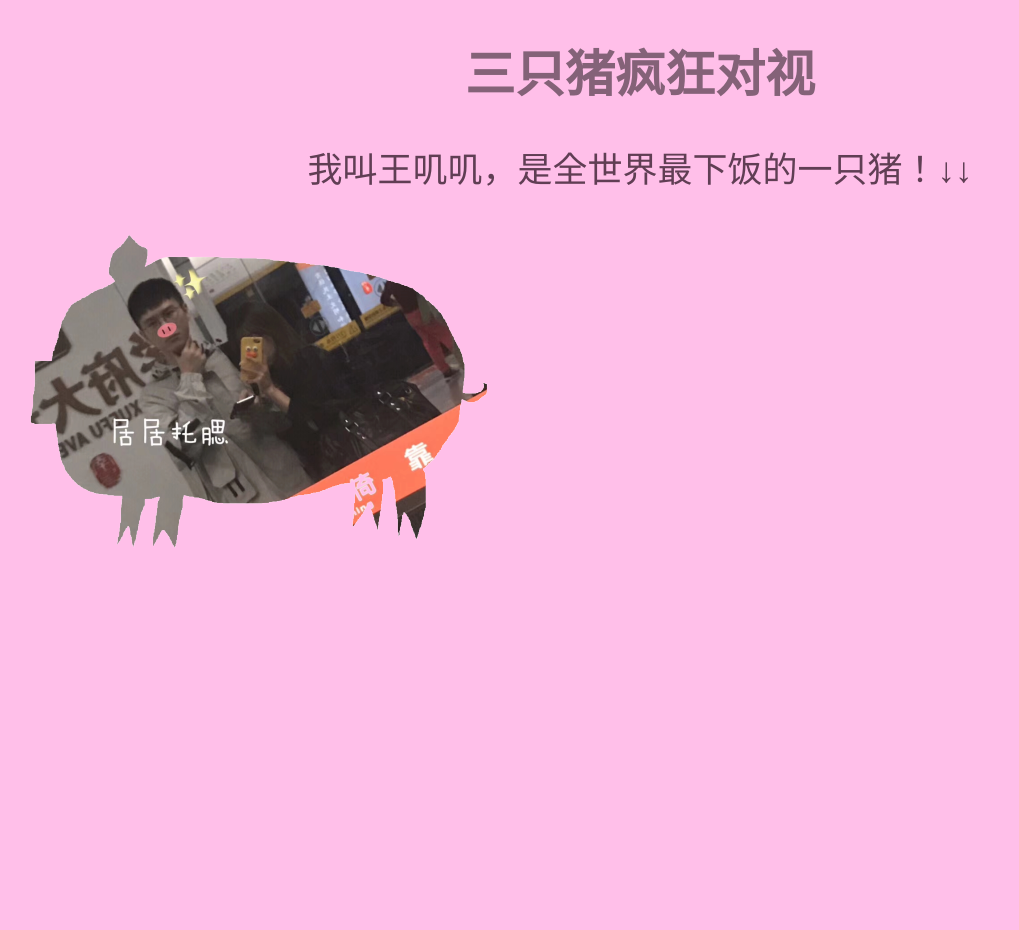
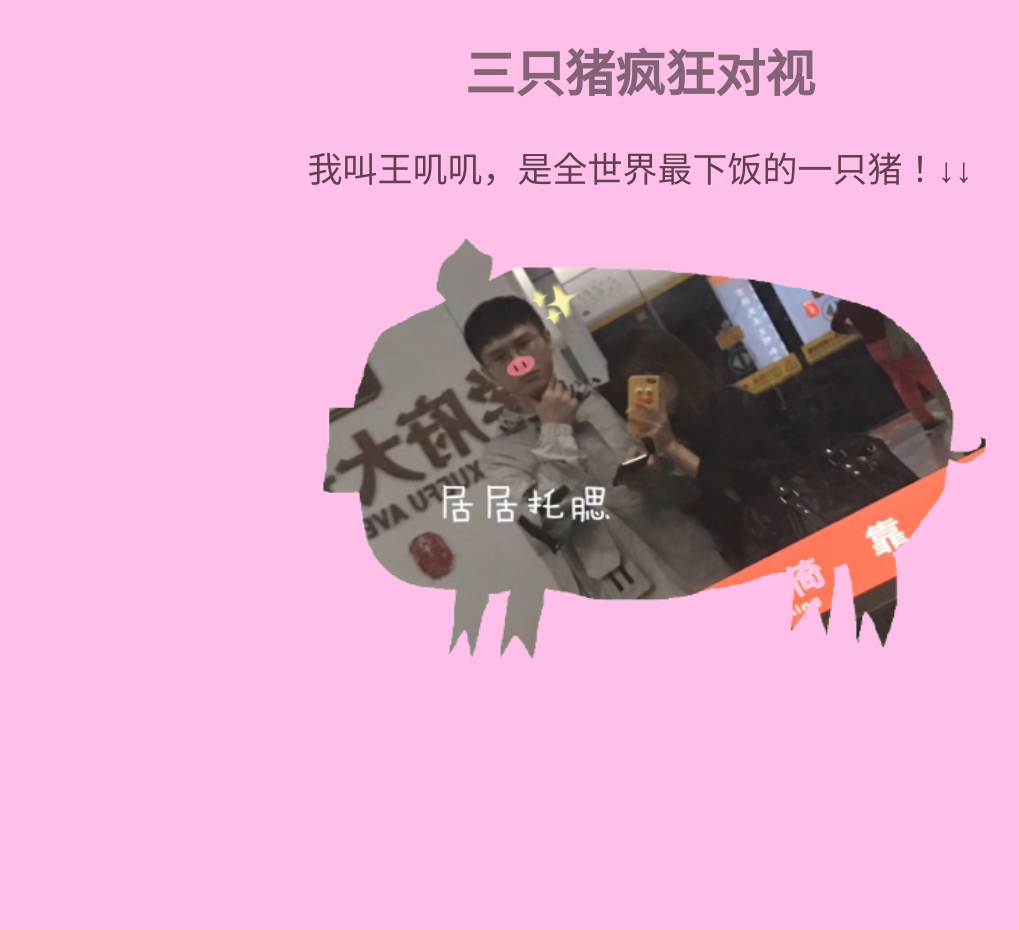
Before and after one commit to walkeatround/blog, a plain HTML site: page index.html in a window 1280 px wide. Shown: the whole page, without its empty margins (0-1019 px from the left). Before the commit the page ends 800 px from the top, so only its background shows below. Drawn offline with Linux system fonts and the light colour scheme.

Commit message:
Update index.html

```diff
--- a/index.html
+++ b/index.html
@@ -1,15 +1,21 @@
 <!DOCTYPE HTML>
 <html>
+
+<style>
+body{text-align:center}
+</style>
+
 <body style="background-color:#FFBFE9">
 
 <head>
+
 <meta http-equiv="content-type" content="text/html;charset=utf-8">
 <h1 style="text-align:center;font-family:微软雅黑;color:#846278;font-size:50px;">三只猪疯狂对视</h1>
+<p style="text-align:center;color:#603E54;font-size:35px;">我叫王叽叽，是全世界最下饭的一只猪！↓↓</p>
+<img src="/pigsedit.png" width="700" height="700">
 
-<p style="text-align:center;color:#603E54;font-size:35px;">我叫王叽叽，是全世界最下饭的一只猪！↓↓</p>
-
-<img src="https://github.com/walkeatround/blog/blob/master/pigsedit.png?raw=true" alt="pigs.jpg">
 </head>
 
 </body>
+
 </html>
```
